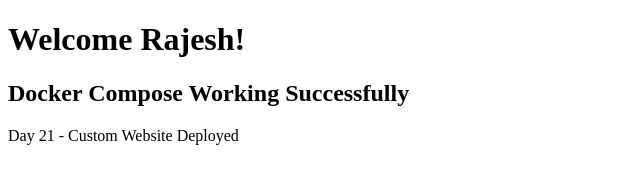
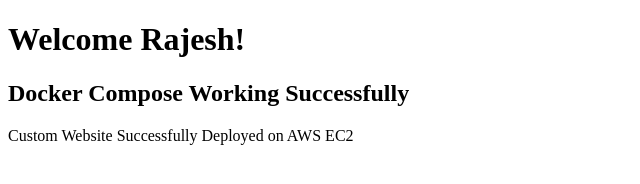
Before and after one commit to Rajesh2005rs/end-to-end-devops-project, a plain HTML site: page index.html in a window 1280 px wide. Shown: the whole page, without its empty margins (0-640 px from the left). Drawn offline with Linux system fonts and the light colour scheme.

Commit message:
Updated Docker compose and website files

```diff
--- a/index.html
+++ b/index.html
@@ -6,6 +6,6 @@
 <body>
     <h1> Welcome Rajesh!</h1>
     <h2>Docker Compose Working Successfully</h2>
-    <p>Day 21 - Custom Website Deployed</p>
+    <p>Custom Website Successfully Deployed on AWS EC2</p>
 </body>
 </html>
```
Also changed, not shown: 1 other file.
